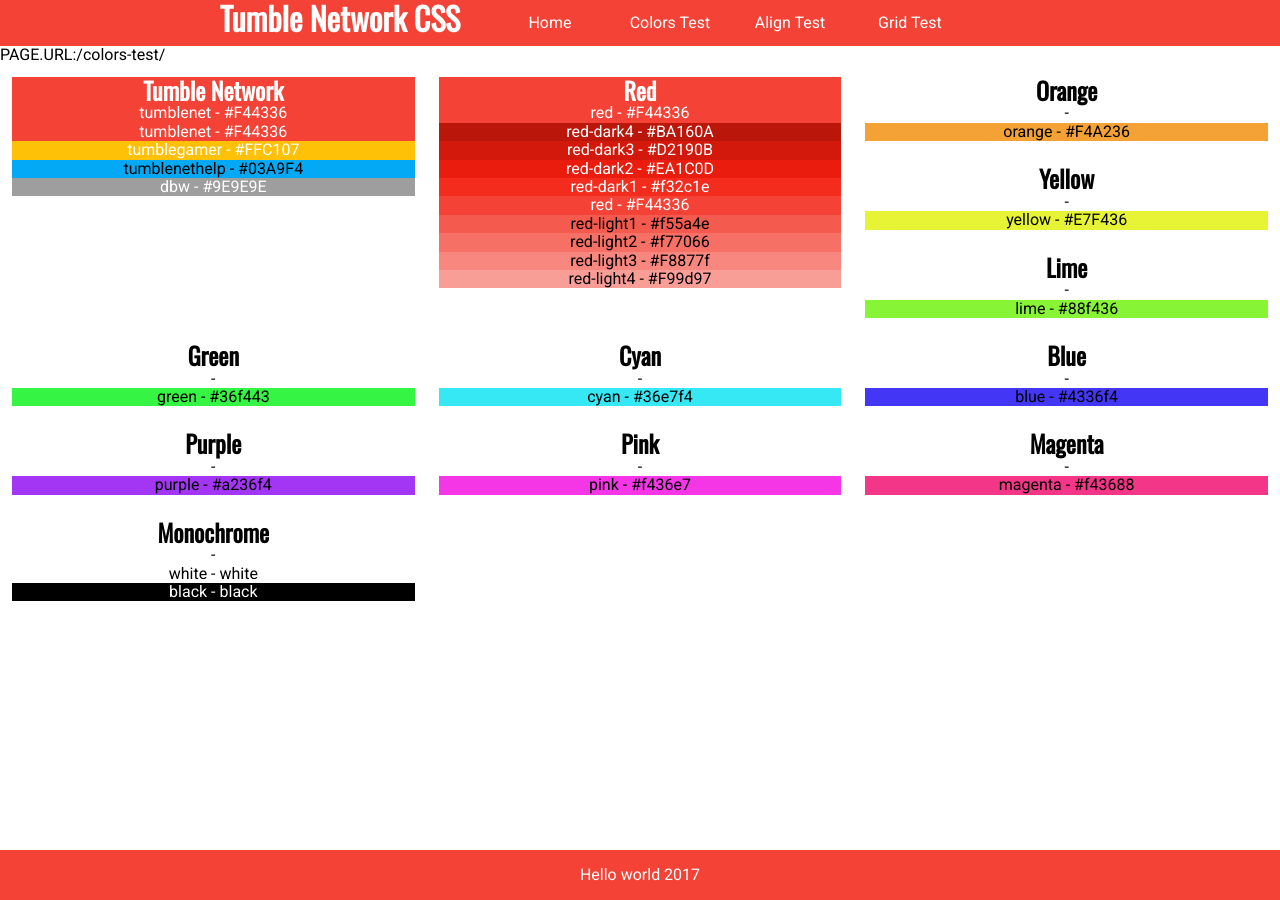
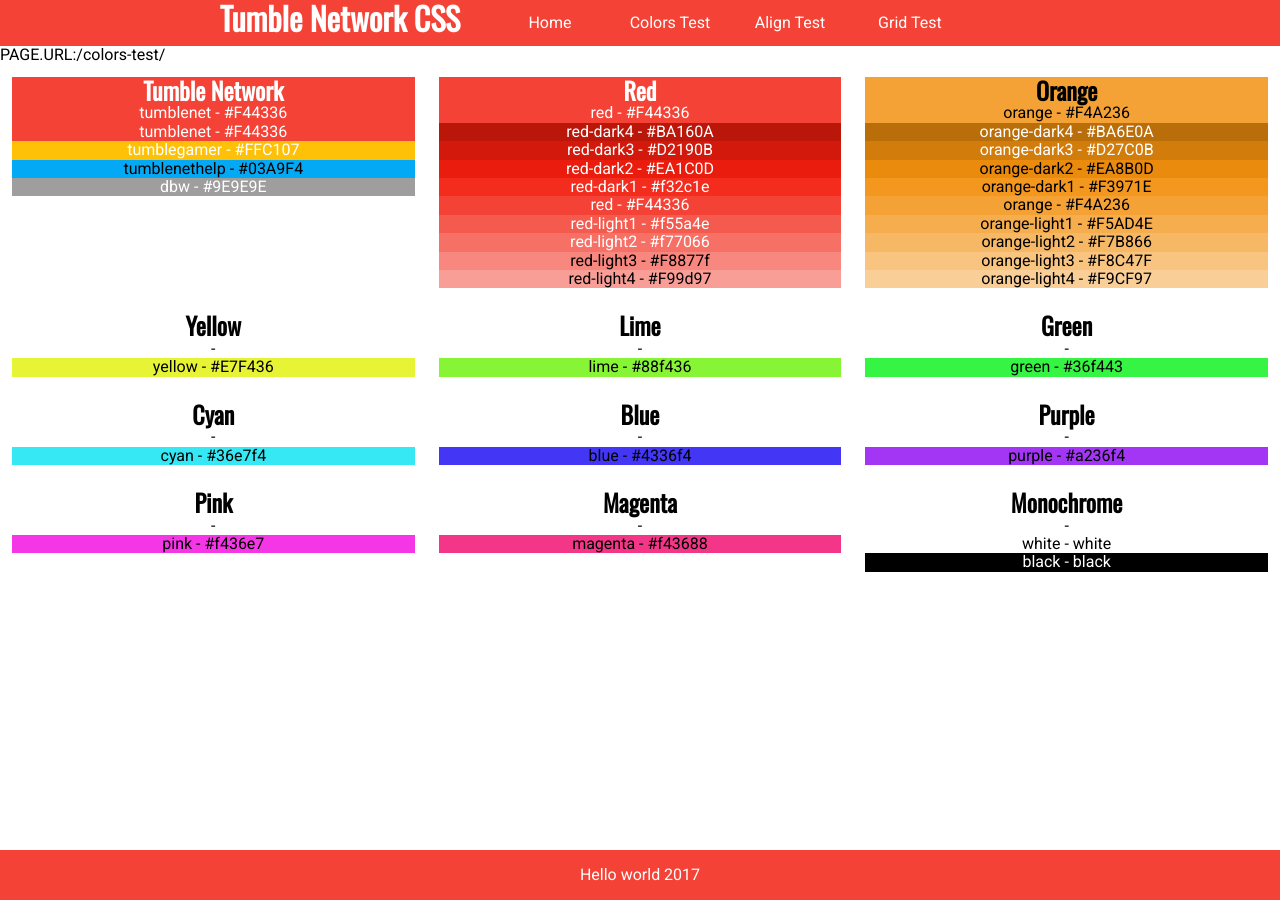
Before and after one commit to tumblenet/tumblenet-css, a Jekyll site: the page built from colors-test.html, in a window 1280 px wide. Built offline with Jekyll 4.4.1, drawn with Linux system fonts in a browser that asks for light colours.

Commit message:
ADDED ORANGE

```diff
--- a/_data/css.yml
+++ b/_data/css.yml
@@ -41,8 +41,10 @@ colors:
      dark: yes
    - name: "red-light1"
      value: "#f55a4e"
+     dark: yes
    - name: "red-light2"
      value: "#f77066"
+     dark: yes
    - name: "red-light3"
      value: "#F8877f"
    - name: "red-light4"
@@ -50,8 +52,26 @@ colors:
  - name: "Orange"
    main: 4
    colors:
+   - name: "orange-dark4"
+     value: "#BA6E0A"
+     dark: yes
+   - name: "orange-dark3"
+     value: "#D27C0B"
+     dark: yes
+   - name: "orange-dark2"
+     value: "#EA8B0D"
+   - name: "orange-dark1"
+     value: "#F3971E"
    - name: "orange"
      value: "#F4A236"
+   - name: "orange-light1"
+     value: "#F5AD4E"
+   - name: "orange-light2"
+     value: "#F7B866"
+   - name: "orange-light3"
+     value: "#F8C47F"
+   - name: "orange-light4"
+     value: "#F9CF97"
  - name: "Yellow"
    main: 4
    colors:
```
